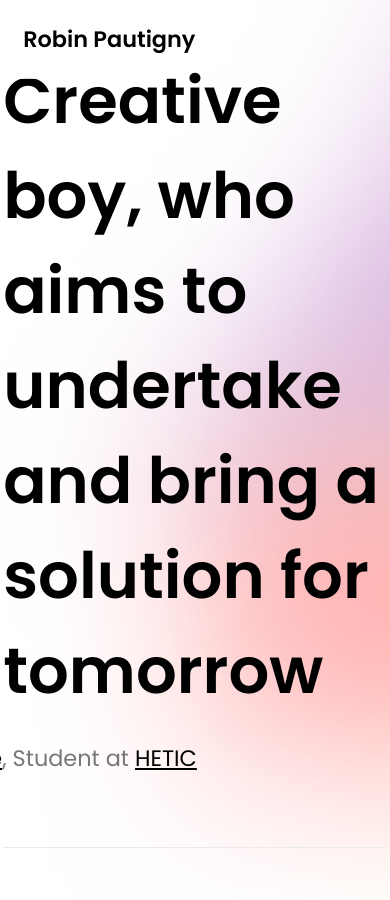
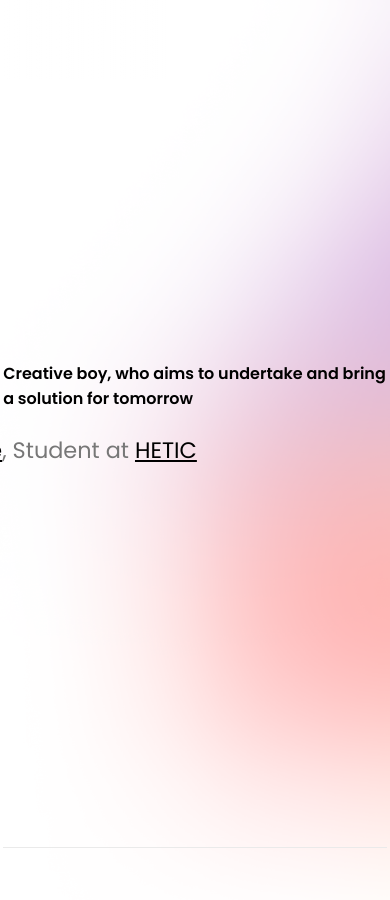
Before and after one commit to rob1-alt/portfolio2023, a Next.js app: page / in a window 390 px wide. Shown: the top 900 px of the page. Built offline with nearby package versions, Linux system fonts and the light colour scheme.

Commit message:
💩 nav scrolling lag 💩

```diff
--- a/styles/Home.module.css
+++ b/styles/Home.module.css
@@ -1,10 +1,13 @@
 .navbar{
   position: fixed;
+  left: 50%; /* on positionne l'élément à la moitié de l'écran */
+  margin-left: -450px;
   top: 0px;
   background: radial-gradient(100% 36880.47% at 0% 0%, #FFFFFF 0%, rgba(255, 255, 255, 0.984375) 0.01%, rgba(255, 255, 255, 0) 46.87%);
-  width: 100%;
+  width: 900px;
   font-weight: 600;
   font-size: 1.4em;
+  border-radius: 10px;
 }
 
 .menuNav{
@@ -174,4 +177,7 @@
     width: 100%;
     flex-direction: column;
   }
+  .h1{
+    font-size: 1em;
+  }
 }
```
